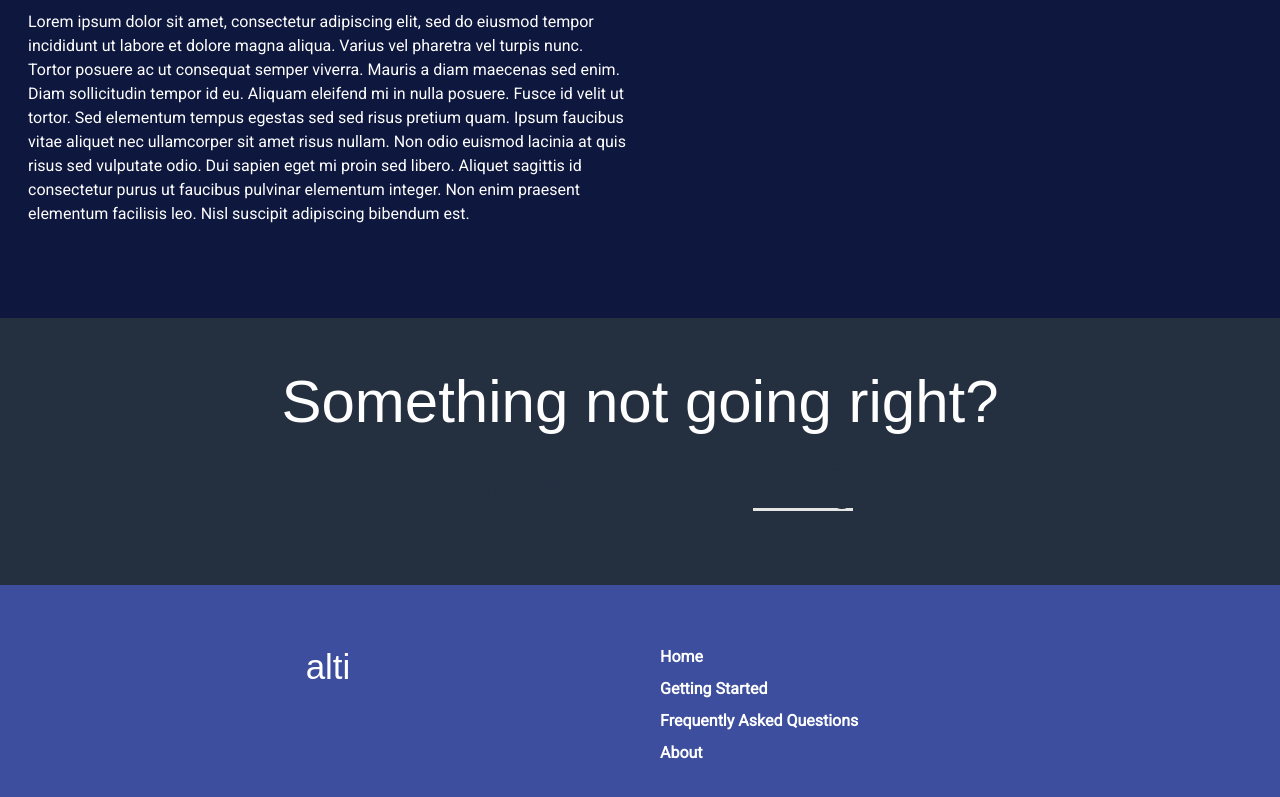
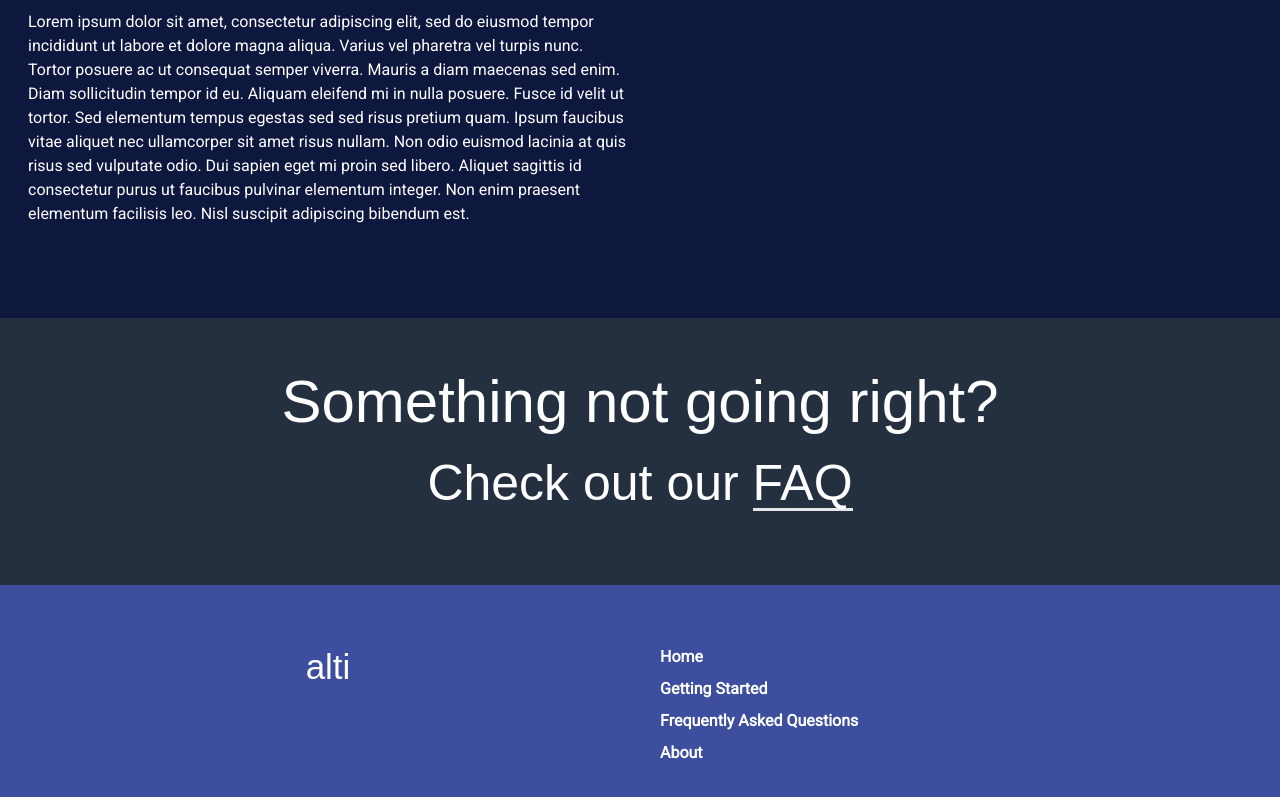
Before and after one commit to azukiplus/alti-website, a React (Create React App) app: page /resources/getting-started in a window 1280 px wide. Shown: the part 1182-1979 px from the top of the page. Built offline with nearby package versions, Linux system fonts and the light colour scheme; a web font is replaced by a local one.

Commit message:
fix faq text color

```diff
--- a/src/css/faq.css
+++ b/src/css/faq.css
@@ -10,7 +10,7 @@
     font-size: 24px;
 }
 
-.faq {
+/* .faq-page {
     font-family: 'Jockey One', sans-serif;
     color: #242f40;
-}
+} */
```
